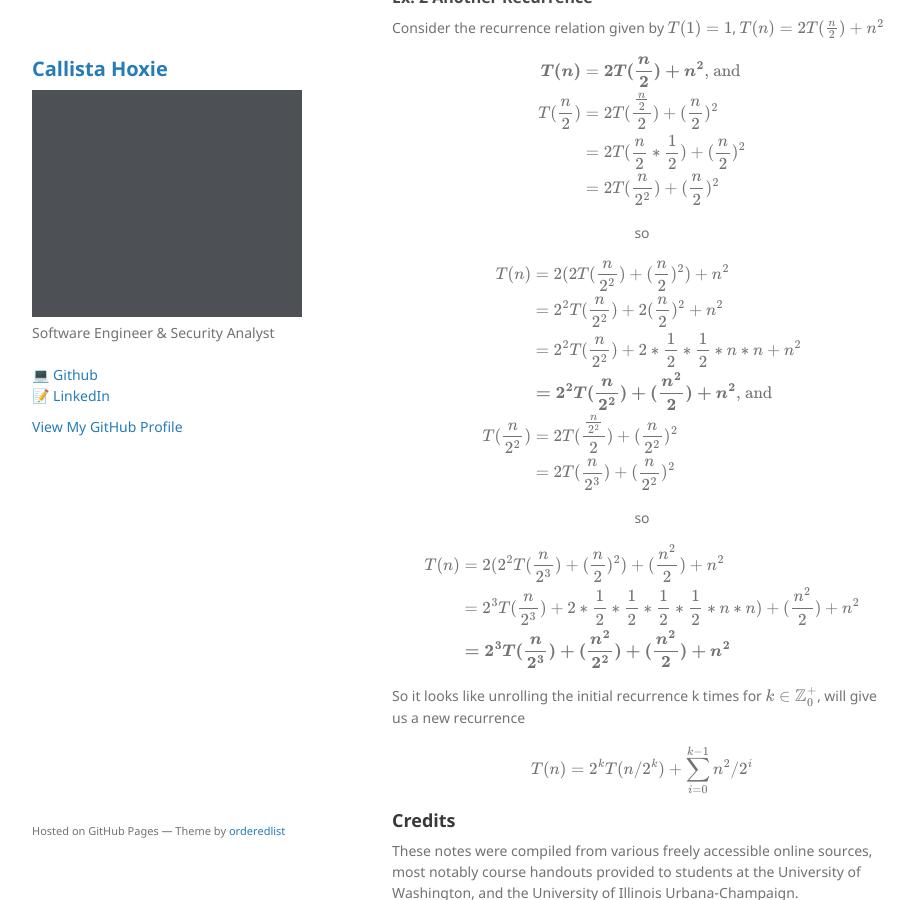
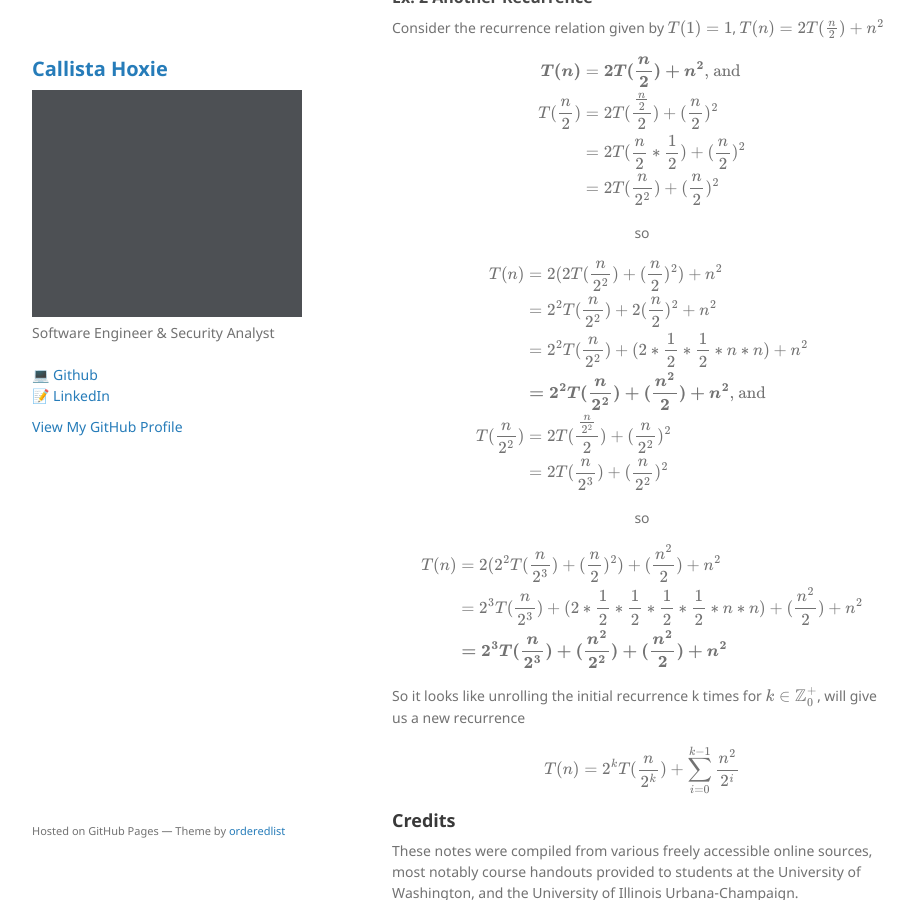
Before and after one commit to callistajosette/callistajosette.github.io, a Jekyll site: the page built from project-crease.md, in a window 1280 px wide and 900 px high, scrolled down 1286 px. Shown: the whole window, without its empty margins (178-1092 px from the left). Built offline with Jekyll 4.4.1, drawn with Linux system fonts in a browser that asks for light colours; our own code applies the rules of GitHub Pages for plain Markdown files.

Commit message:
Update project-crease.md

```diff
--- a/project-crease.md
+++ b/project-crease.md
@@ -113,7 +113,7 @@ $$
 \begin{align*}
 T(n) & = 2(2T(\frac{n}{2^{2}})+(\frac{n}{2})^{2}) + n^{2} \\
 & = 2^{2}T(\frac{n}{2^{2}})+2(\frac{n}{2})^{2} + n^{2} \\
-& = 2^{2}T(\frac{n}{2^{2}})+2*\frac{1}{2}*\frac{1}{2}*n*n + n^{2} \\
+& = 2^{2}T(\frac{n}{2^{2}})+(2*\frac{1}{2}*\frac{1}{2}*n*n) + n^{2} \\
 & \boldsymbol{= 2^{2}T(\frac{n}{2^{2}})+(\frac{n^{2}}{2}) + n^{2}} \text{, and} \\
 T(\frac{n}{2^{2}}) & = 2T(\frac{\frac{n}{2^{2}}}{2}) + (\frac{n}{2^{2}})^{2} \\
 & = 2T(\frac{n}{2^{3}}) + (\frac{n}{2^{2}})^{2} \\
@@ -123,7 +123,7 @@ so
 $$
 \begin{align*}
 T(n) & = 2(2^{2}T(\frac{n}{2^{3}})+(\frac{n}{2})^{2})+ (\frac{n^{2}}{2}) + n^{2} \\
-& = 2^{3}T(\frac{n}{2^{3}})+2*\frac{1}{2}*\frac{1}{2}*\frac{1}{2}*\frac{1}{2}*n*n)+ (\frac{n^{2}}{2}) + n^{2} \\
+& = 2^{3}T(\frac{n}{2^{3}})+(2*\frac{1}{2}*\frac{1}{2}*\frac{1}{2}*\frac{1}{2}*n*n)+ (\frac{n^{2}}{2}) + n^{2} \\
 & \boldsymbol{= 2^{3}T(\frac{n}{2^{3}})+(\frac{n^{2}}{2^{2}})+ (\frac{n^{2}}{2}) + n^{2}}
 \end{align*}
 $$
@@ -131,7 +131,7 @@ $$
 
 So it looks like unrolling the initial recurrence k times for $k \in \mathbb Z^+_0$, will give us a new recurrence
 
-$$T(n) = 2^{k}T(n/2^{k}) + \sum_{i=0}^{k-1} n^{2}/2^{i} \\$$
+$$T(n) = 2^{k}T(\frac{n}{2^{k}}) + \sum_{i=0}^{k-1} \frac{n^{2}}{2^{i}} \\$$
 
 ## Credits
 These notes were compiled from various freely accessible online sources, most notably course handouts provided to students at the University of Washington, and the University of Illinois Urbana-Champaign.
```
